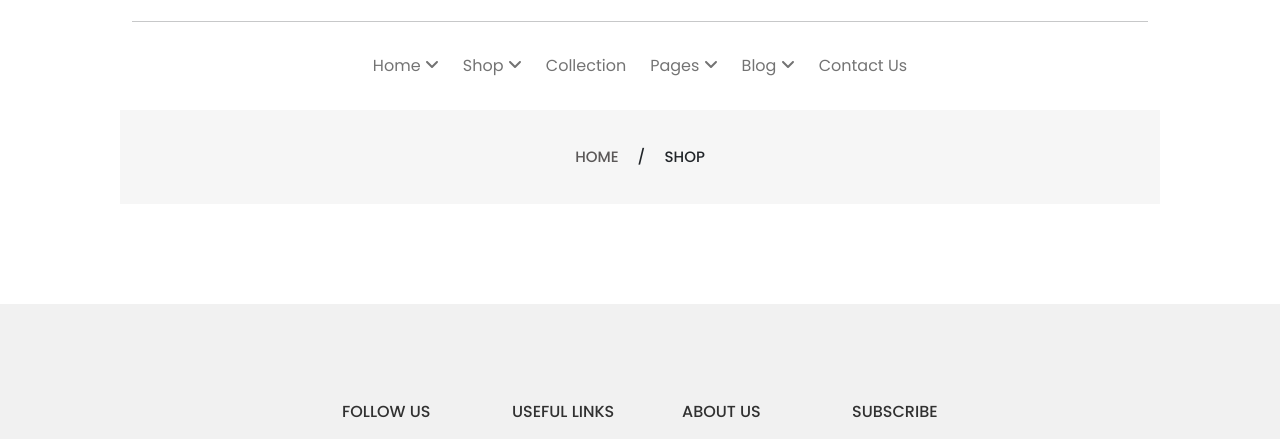
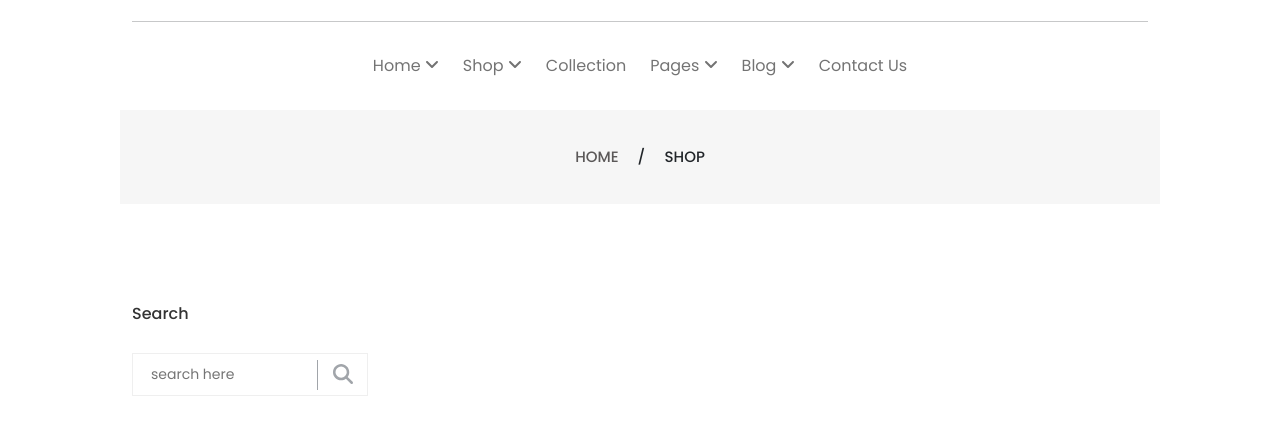
Before and after one commit to gm-nayeem/E-Commerce-Website, a website: page shop.html in a window 1280 px wide. Shown: the part 74-513 px from the top of the page. Drawn offline with nearby package versions, Linux system fonts and the light colour scheme; files whose address does not match are found by name.

Commit message:
fix: search widget

```diff
--- a/scss/_breadcrumb.scss
+++ b/scss/_breadcrumb.scss
@@ -24,3 +24,7 @@
         }
     }
 }
+
+.small-area {
+    margin: 100px 0;
+}
--- /dev/null
+++ b/scss/_shop.scss
@@ -0,0 +1,47 @@
+// sidebar
+.sidebar-style {
+    .sidebar-widget {
+        .pro-sidebar-title {
+            font-size: 16px;
+            font-weight: 500;
+            margin: 0;
+            color: #333;
+        }
+
+        .pro-sidebar-search-form {
+            position: relative;
+            margin-top: 30px;
+
+            input {
+                width: 100%;
+                font-size: 14px;
+                height: 43px;
+                padding: 2px 55px 2px 18px;
+                color: #000;
+                border: 1px solid #efefef;
+                outline: none;
+                background: transparent none repeat scroll 0 0;
+                box-shadow: none;
+            }
+
+            button {
+                font-size: 20px;
+                position: absolute;
+                top: 50%;
+                right: 0;
+                padding: 0 15px;
+                cursor: pointer;
+                transition: all 0.3s ease 0s;
+                transform: translateY(-50%);
+                color: #a1a5aa;
+                border: none;
+                border-left: 1px solid #a1a5aa;
+                background: transparent none repeat scroll 0 0;
+
+                &:hover {
+                    color: #a749FF;
+                }
+            }
+        }
+    }
+}
--- a/scss/main.scss
+++ b/scss/main.scss
@@ -9,6 +9,7 @@ $font-family-sans-serif: 'Poppins', sans-serif;
 
 // our all custom code
 @import 'breadcrumb';
+@import 'shop';
 
 body {
 	background-color: #ffffff;
--- a/shop.html
+++ b/shop.html
@@ -185,6 +185,34 @@
         </div>
         <!-- Breadcrumb Starts -->
 
+        <div class="small-area"></div>
+
+        <!-- Sidebar Starts -->
+        <div class="container">
+            <div class="row">
+                <div class="col-lg-3 order-lg-1">
+                    <div class="sidebar-style">
+                        <!-- search widget -->
+                        <div class="sidebar-widget">
+                            <h4 class="pro-sidebar-title">Search</h4>
+                            <div class="pro-sidebar-search">
+                                <form action="#" class="pro-sidebar-search-form">
+                                    <input type="search" placeholder="search here">
+                                    <button>
+                                        <i class="fas fa-search"></i>
+                                    </button>
+                                </form>
+                            </div>
+                        </div>
+
+                        <!-- widget -->
+
+                    </div>
+                </div>
+            </div>
+        </div>
+        <!-- Sidebar Ends -->
+
     </div>
 
     <!-- Footer Starts -->
```
Also changed, not shown: css/style.css, 1 other file.
